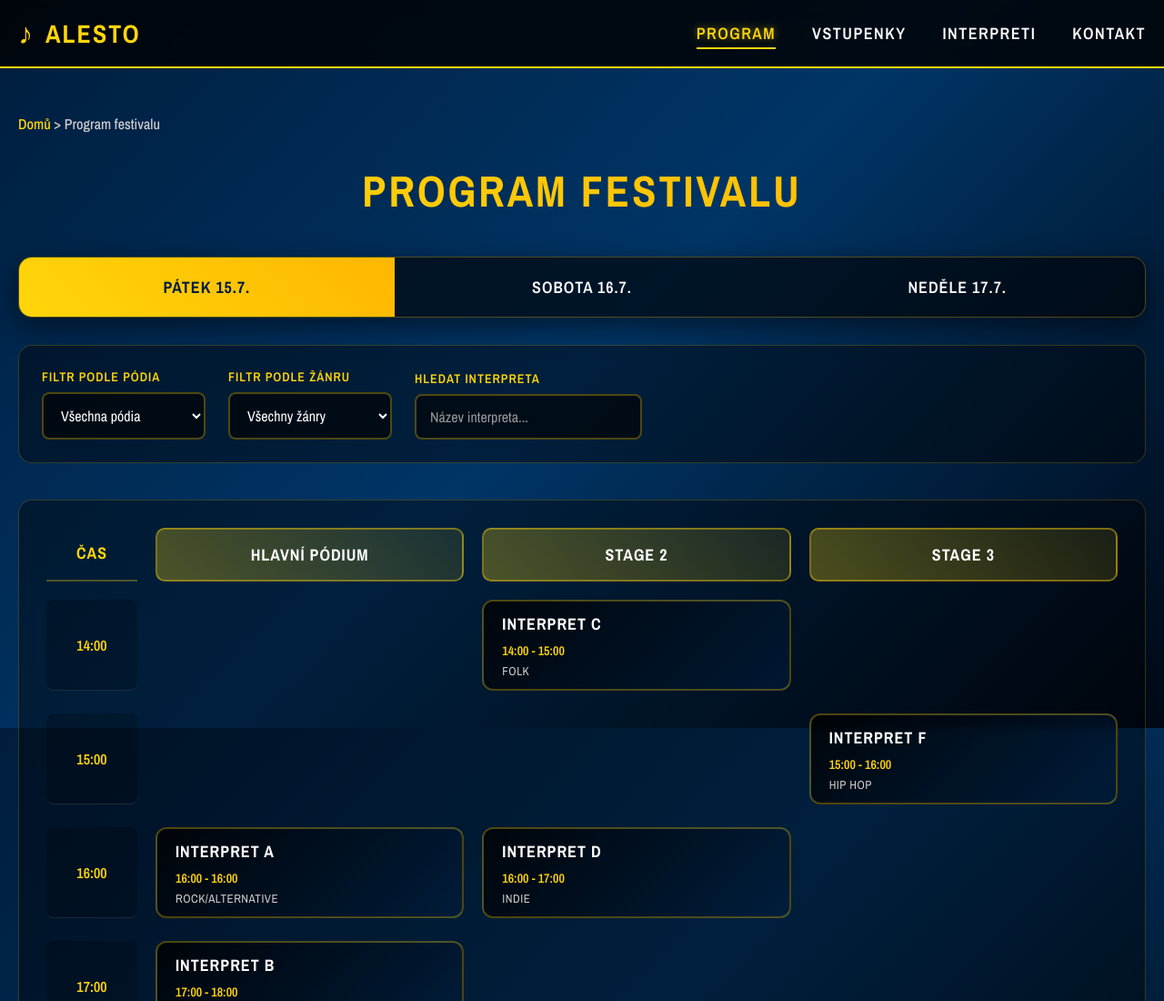
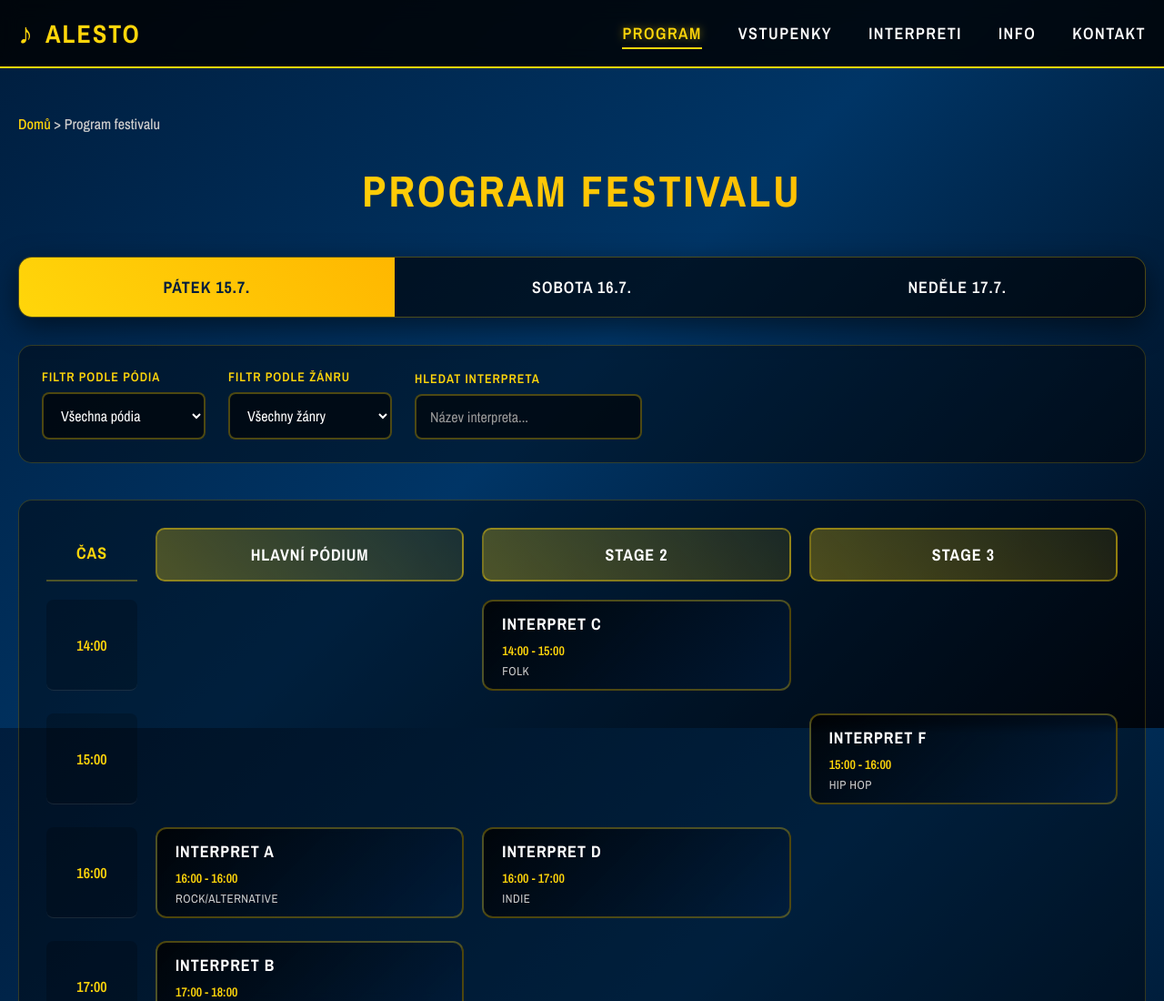
Before and after one commit to Anezbiz/alesto, a plain HTML site: page index.html in a window 1280 px wide. Shown: the top 1100 px of the page at 91% size. Drawn offline with nearby package versions, Linux system fonts and the light colour scheme.

Commit message:
Update index.html

```diff
--- a/index.html
+++ b/index.html
@@ -487,6 +487,7 @@
                 <li><a href="#" class="active">PROGRAM</a></li>
                 <li><a href="#">VSTUPENKY</a></li>
                 <li><a href="#">INTERPRETI</a></li>
+                  <li><a href="#">INFO</a></li>
                 <li><a href="#">KONTAKT</a></li>
             </ul>
         </nav>
```
